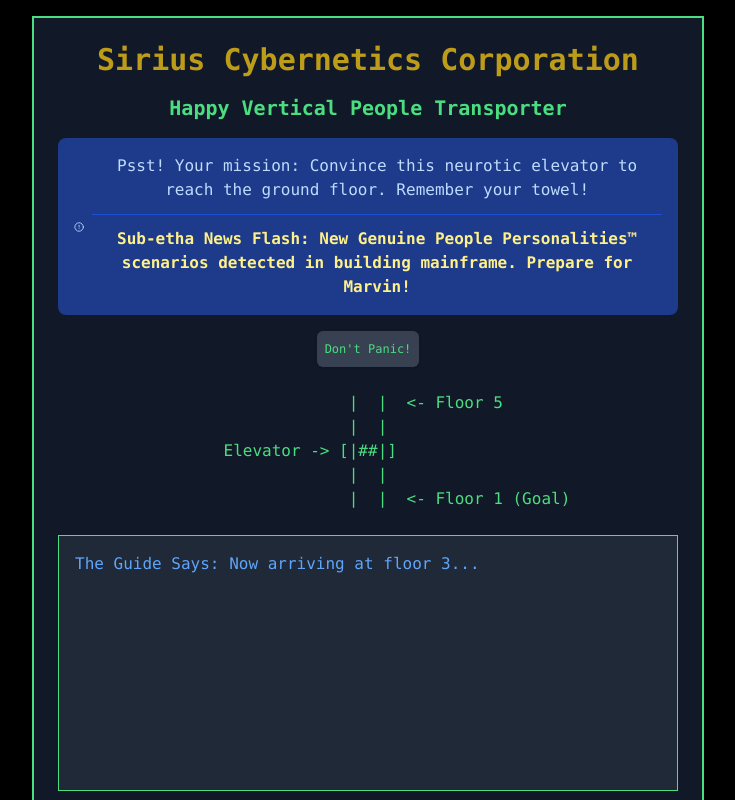
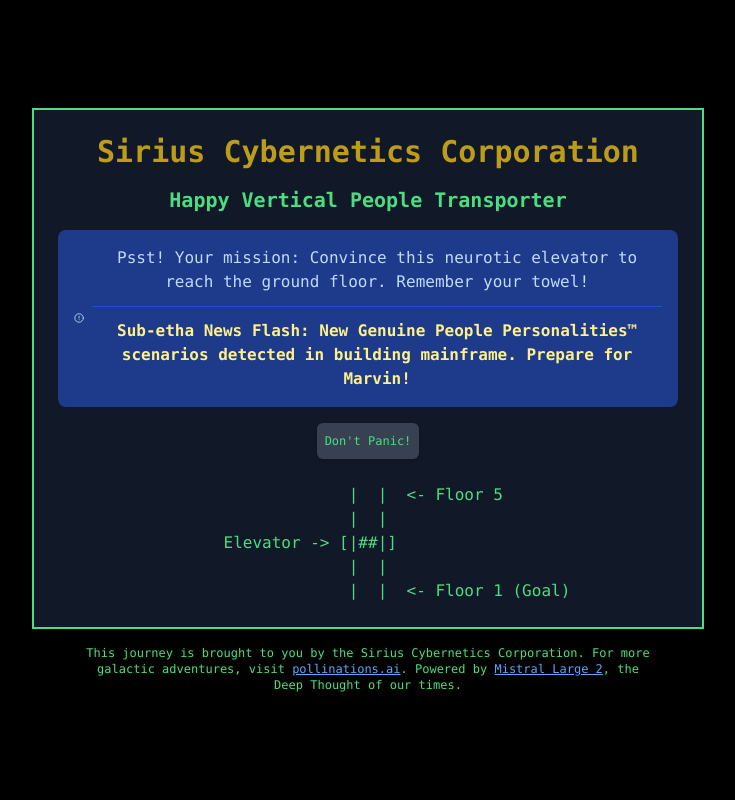
Before and after one commit to voodoohop/sirius-cybernetics-elevator-challenge, a Next.js app: page / in a window 1280 px wide. Shown: the top 800 px of the page, without its empty margins (272-1007 px from the left). Built offline with nearby package versions, Linux system fonts and the light colour scheme.

Commit message:
Update index.tsx

```diff
--- a/src/pages/index.tsx
+++ b/src/pages/index.tsx
@@ -156,8 +156,7 @@
           </Button>
         </div>
 
-        {messages.length > 0 && (
-          <>
+
             {uiState.showInstruction && gameState.currentPersona === 'elevator' && gameState.firstStageComplete && (
               <div className="bg-green-900 text-green-200 p-4 rounded-lg flex items-center space-x-2">
                 <AlertCircle className="w-5 h-5" />
@@ -187,8 +186,8 @@
                 })}
               </pre>
             )}
-
-            {gameState.hasWon && (
+        {messages.length > 1 && (
+          <> {gameState.hasWon && (
               <div className="space-y-4">
                 <div className="bg-green-900 text-green-200 p-4 rounded-lg text-center animate-bounce">
                   <p className="text-xl font-bold">So Long, and Thanks for All the Fish!</p>
```
Lines whose indentation alone changed are shown as unchanged.
